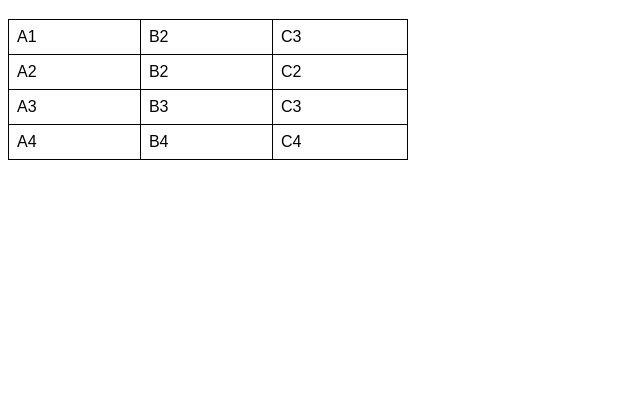
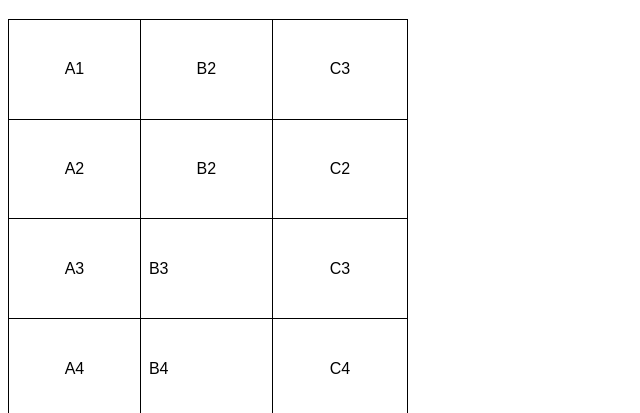
Before and after one commit to kentrist/html-css, a plain HTML site: page execicos/ex23/tabela01.html in a window 1280 px wide. Shown: the part 61-474 px from the top of the page, without its empty margins (0-640 px from the left). Drawn offline with Linux system fonts and the light colour scheme.

Commit message:
atualizações

```diff
--- a/execicos/ex23/tabela01.html
+++ b/execicos/ex23/tabela01.html
@@ -4,19 +4,26 @@
     <meta charset="UTF-8">
     <meta name="viewport" content="width=device-width, initial-scale=1.0">
     <title>Tabela</title>
-
      <style>
          body {
             font-family: Arial, Helvetica, sans-serif;
+
          }
-      table {
+
+         table{
              width: 400px;
+             height: 400px;
              border-collapse: collapse;
          }
 
          td {
             border: 1px solid black;
             padding: 8px;
+            text-align: center;
+            vertical-align: middle;
+         }
+         .numero {
+            text-align: left;
          }
      </style>
 </head>
@@ -47,13 +54,13 @@
 
         <tr> <!-- Teceira linha -->
             <td>A3</td>
-            <td>B3</td>
+            <td class="numero">B3</td>
             <td>C3</td>
        </tr>
 
        <tr> <!-- Quarta linha -->
             <td>A4</td>
-            <td>B4</td>
+            <td class="numero">B4</td>
             <td>C4</td>
         </tr>
     </table>
```
Lines whose indentation alone changed are shown as unchanged.
